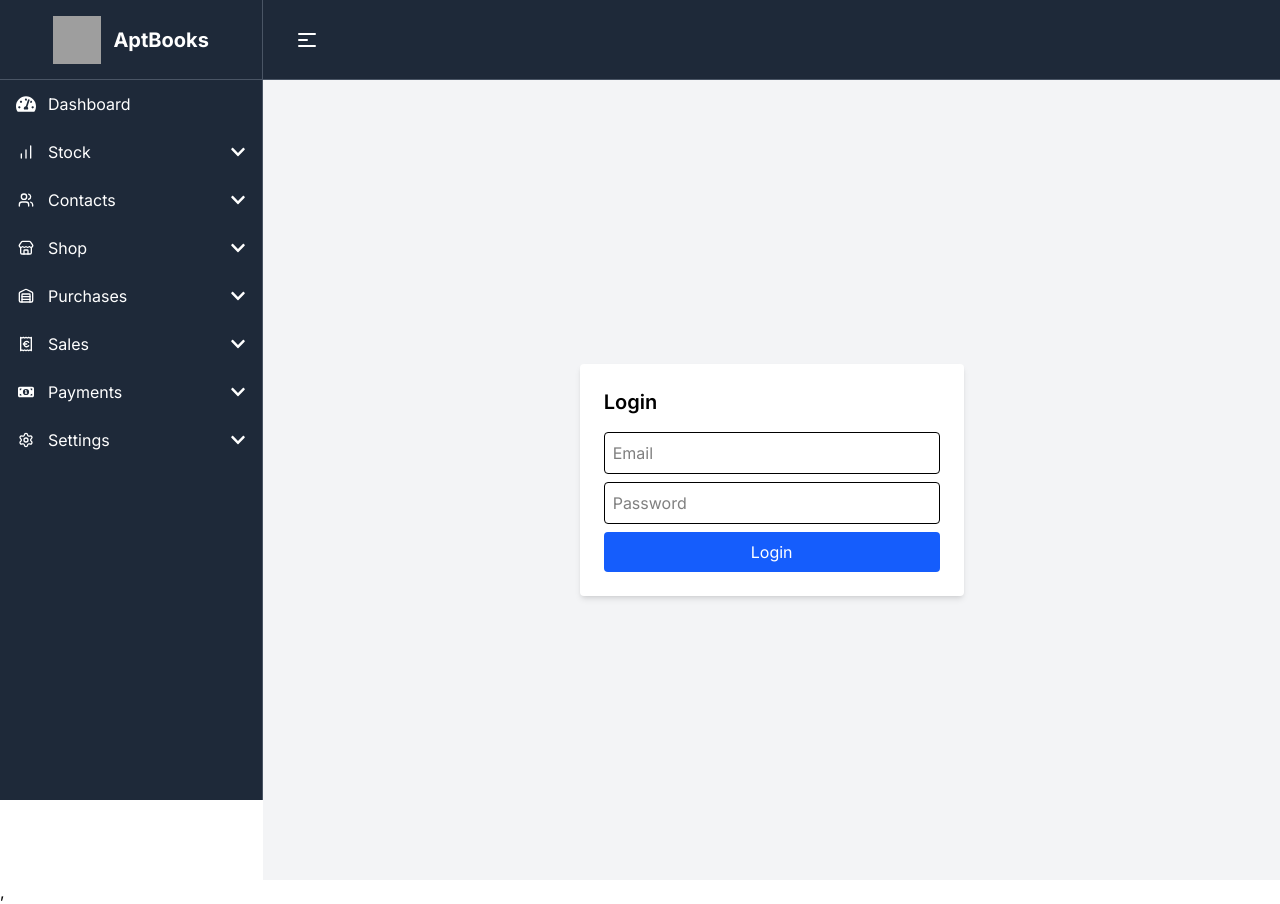
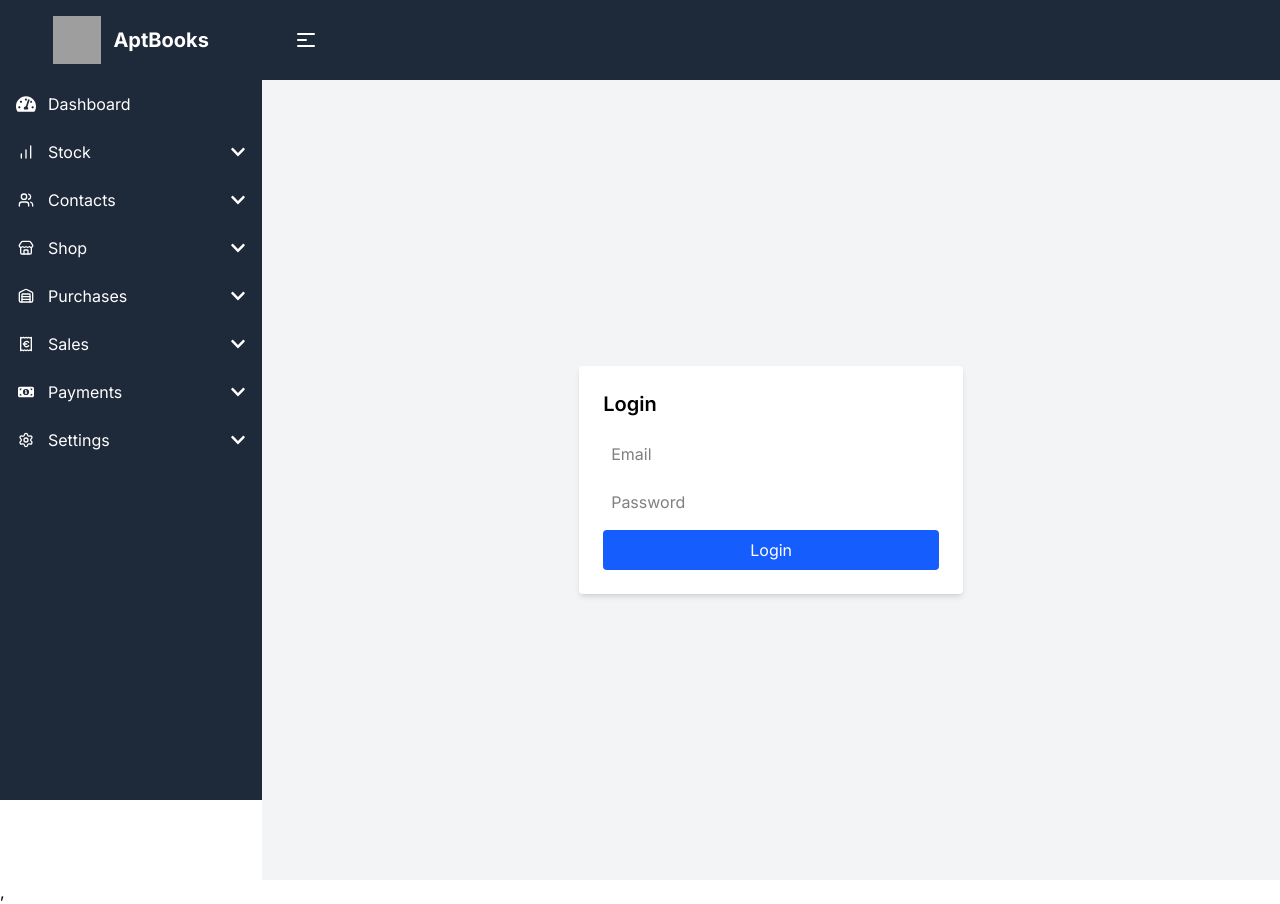
Before and after one commit to Laudkyle/AptBooks_accounting-software, a React (Vite) app: page /login in a window 1280 px wide. Built offline with nearby package versions, Linux system fonts and the light colour scheme; grey boxes are pictures that could not be loaded.

Commit message:
removing unnecessary borders

```diff
--- a/src/index.css
+++ b/src/index.css
@@ -1,5 +1,8 @@
 @import "tailwindcss";
 
+*{
+    border: 0;
+}
 .App {
   text-align: center;
 }
@@ -50,6 +53,7 @@ body {
   body {
     margin: 0;
     padding: 0;
+
   }
 
   /* Prevent printing of the URL, date, and other header/footer content */
--- a/src/main.jsx
+++ b/src/main.jsx
@@ -7,7 +7,6 @@ import { CartProvider } from './CartContext';
 
 createRoot(document.getElementById('root')).render(
   <CartProvider>
-
   <StrictMode>
     <App />
   </StrictMode>,
```
